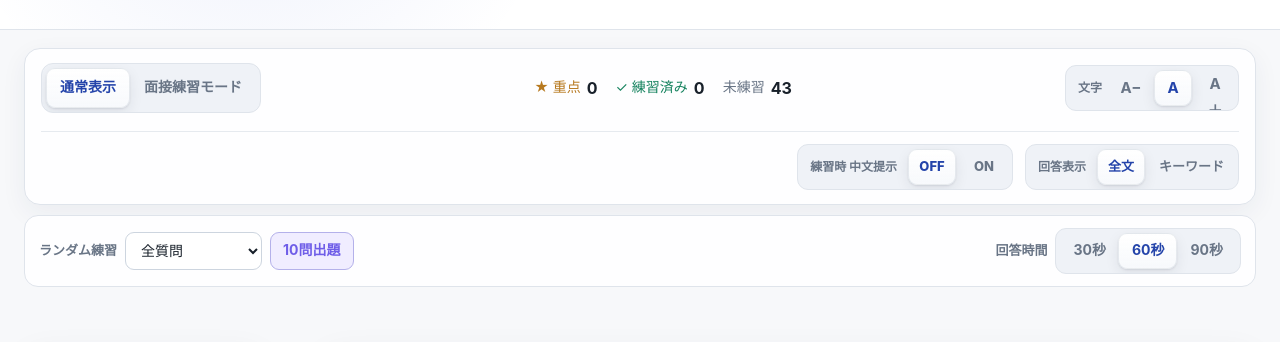
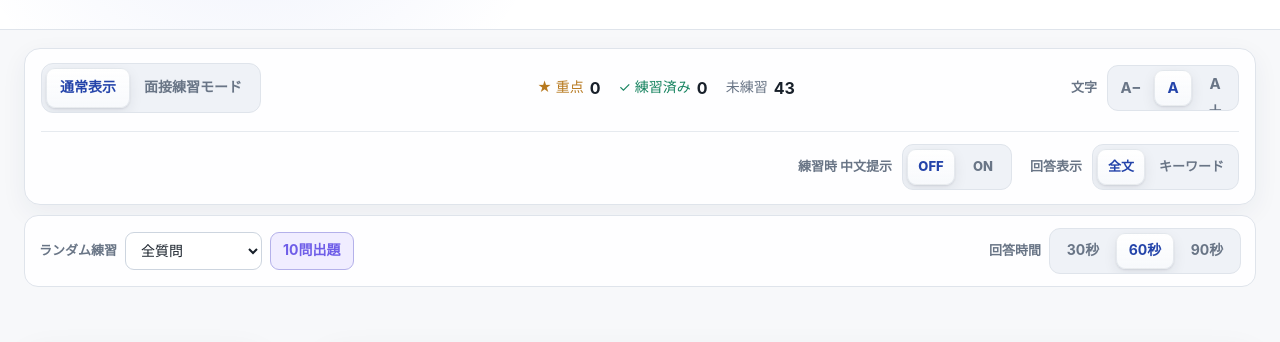
Before and after one commit to kai987/Interview-Questions, a plain HTML site: page index.html in a window 1280 px wide. Shown: the part 264-606 px from the top of the page. Drawn offline with Linux system fonts and the light colour scheme.

Commit message:
Separate labels from segmented controls

```diff
--- a/index.html
+++ b/index.html
@@ -15,6 +15,7 @@
   <link rel="stylesheet" href="ui-border-fix.css?v=1" />
   <link rel="stylesheet" href="ui-expand-fix.css?v=1" />
   <link rel="stylesheet" href="ui-ios-segmented.css?v=4" />
+  <link rel="stylesheet" href="ui-separated-labels.css?v=1" />
 </head>
 <body>
   <a class="skip-link" href="#questions">質問一覧へ移動</a>
@@ -111,6 +112,7 @@
   <script src="app.js?v=5"></script>
   <script src="training.js?v=1"></script>
   <script src="study-hints.js?v=1"></script>
+  <script src="separate-control-labels.js?v=1"></script>
   <script src="expand-practice-fix.js?v=1"></script>
   <script src="ios-segmented.js?v=4"></script>
 </body>
```
